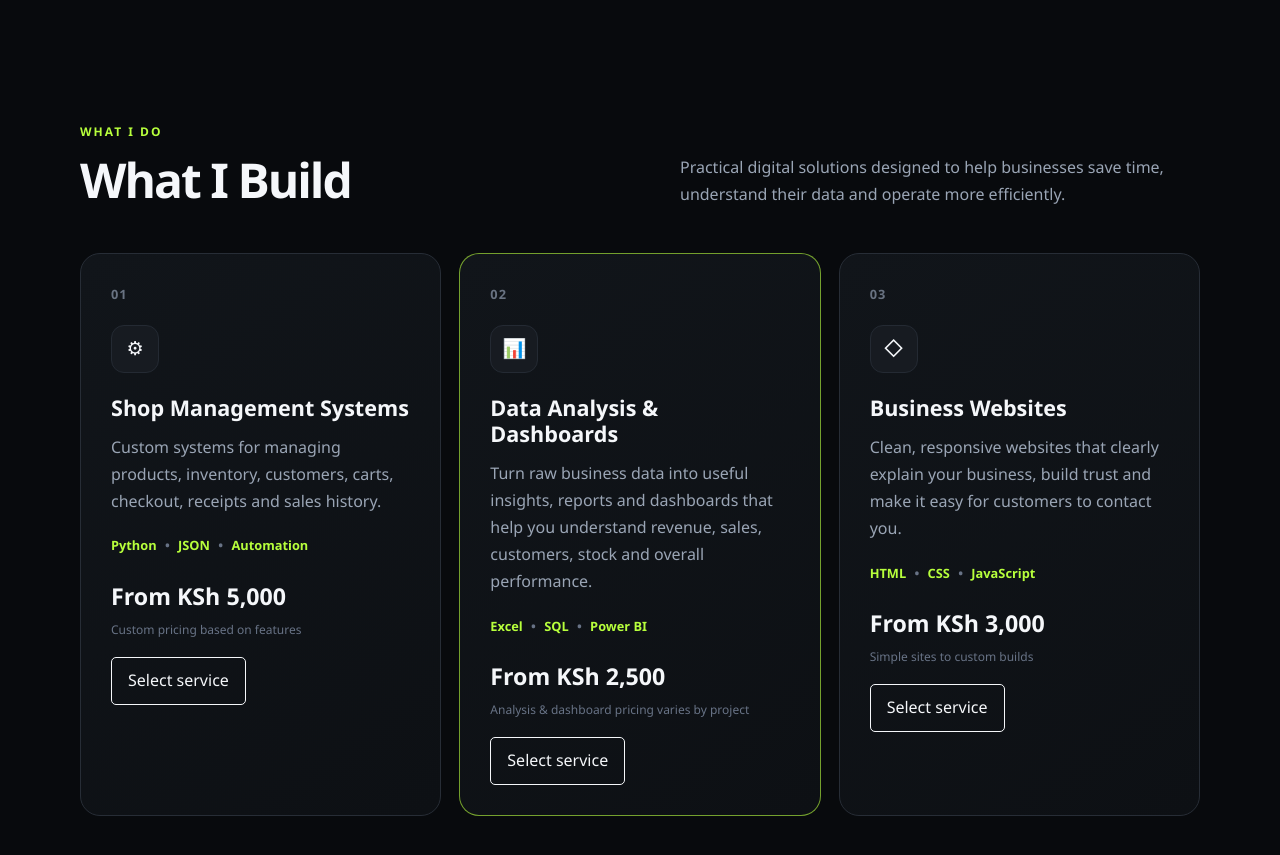
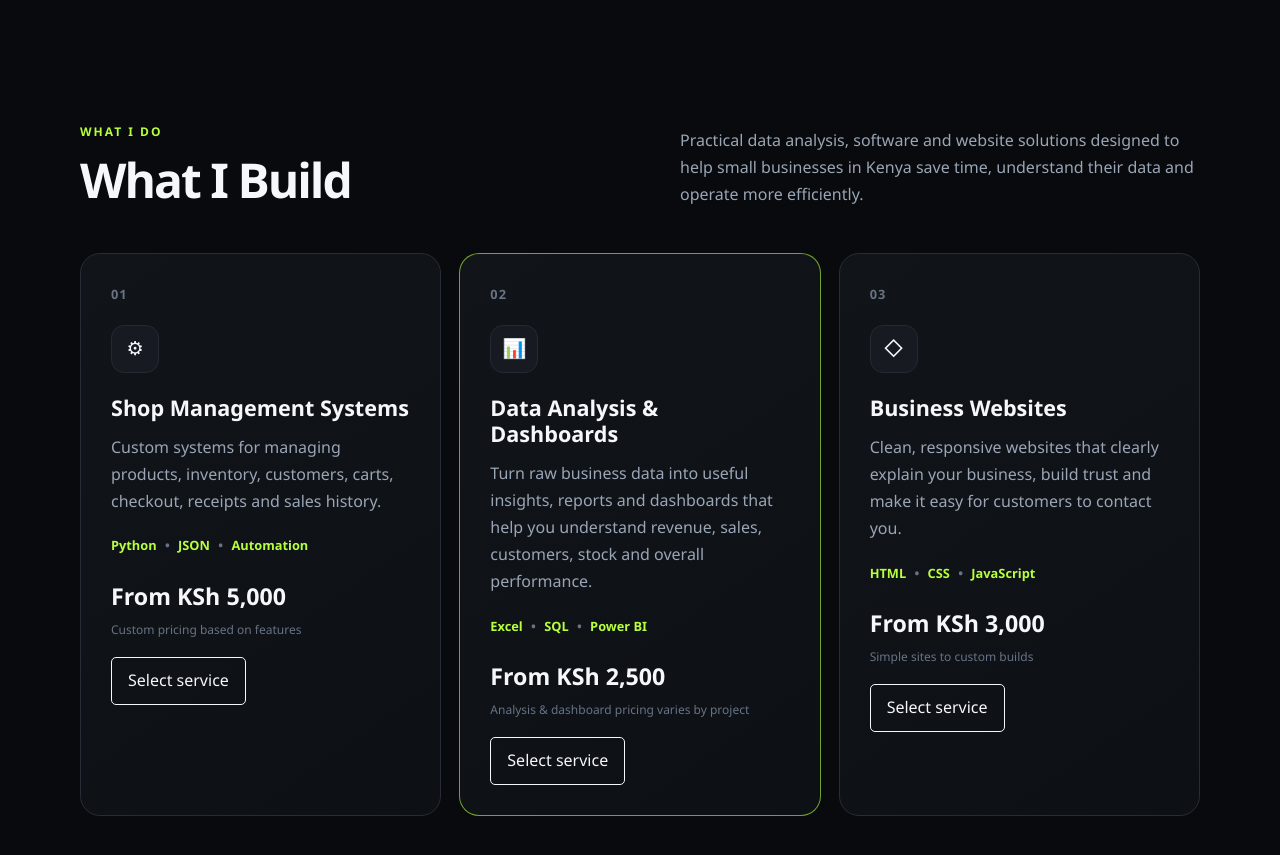
Before and after one commit to stanleymunyaotech/stanley-tech-website, a plain HTML site: page index.html in a window 1280 px wide. Shown: the part 800-1655 px from the top of the page. Drawn offline with Linux system fonts and the light colour scheme.

Commit message:
Update index.html

```diff
--- a/index.html
+++ b/index.html
@@ -404,12 +404,12 @@
 
                 </div>
 
-                <p>
-                    Practical digital solutions designed to help
-                    businesses save time, understand their data
-                    and operate more efficiently.
-                </p>
 
+<p>
+    Practical data analysis, software and website solutions
+    designed to help small businesses in Kenya save time,
+    understand their data and operate more efficiently.
+</p>
             </div>
 
 
```
